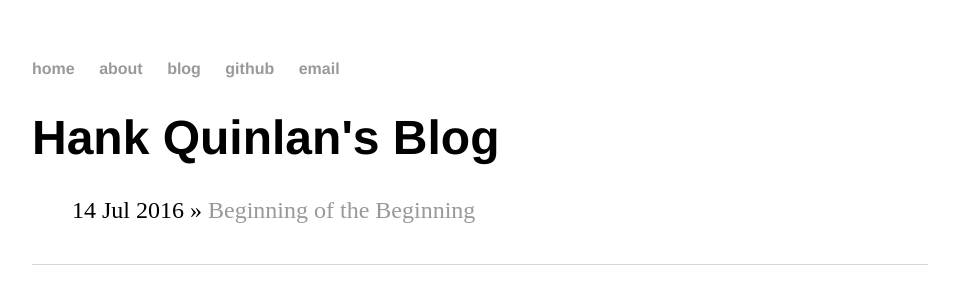
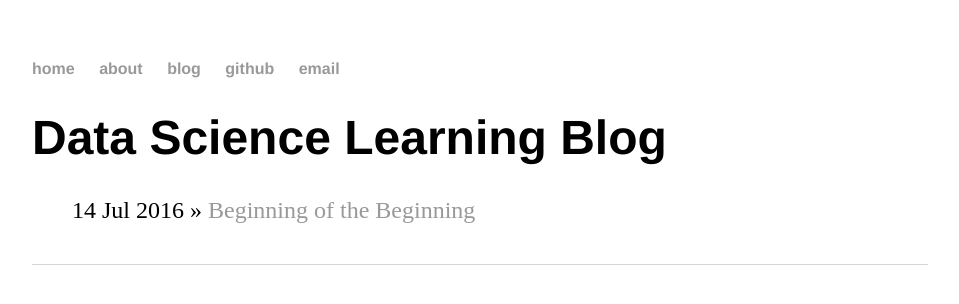
Before and after one commit to aducktyping/aducktyping.github.io, a Jekyll site: the page built from blog/index.html, in a window 1280 px wide. Shown: the top 304 px of the page, without its empty margins (160-1119 px from the left). Built offline with Jekyll 4.4.1, drawn with Linux system fonts in a browser that asks for light colours.

Commit message:
Update index.html

```diff
--- a/blog/index.html
+++ b/blog/index.html
@@ -1,6 +1,6 @@
 ---
 layout: default
-title: Hank Quinlan's Blog
+title: Data Science Learning Blog
 ---
 	<h1>{{ page.title }}</h1>
 	<ul class="posts">
```
